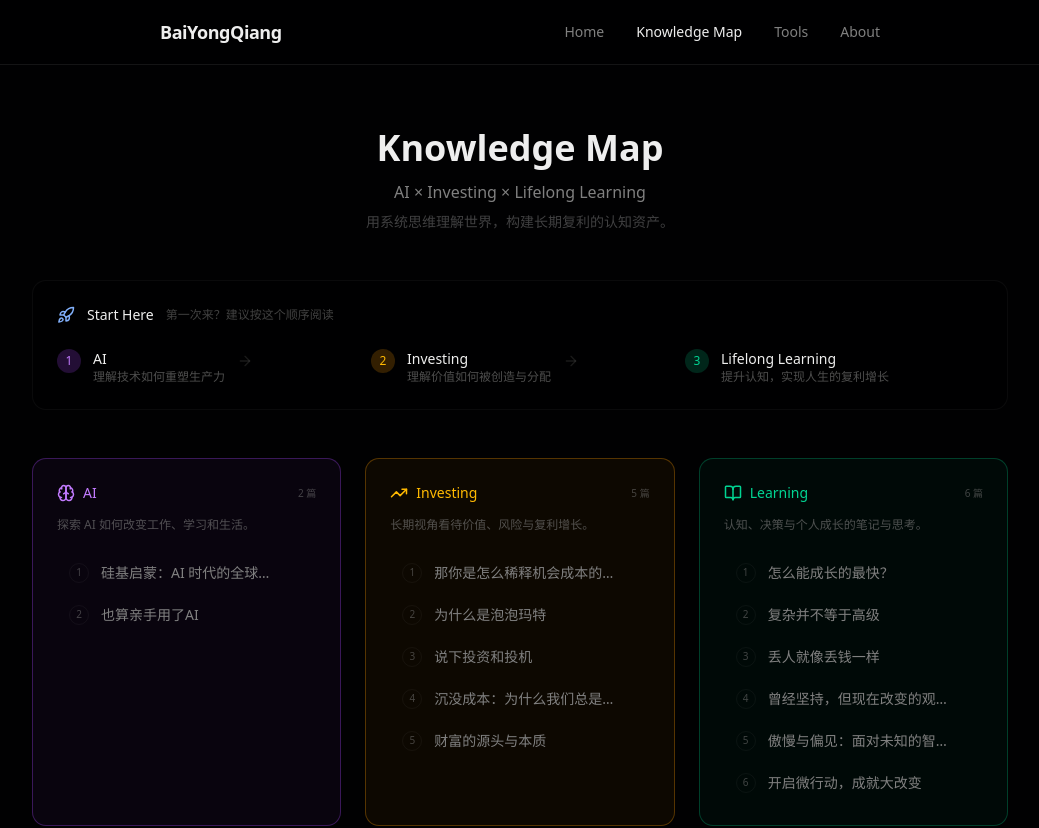
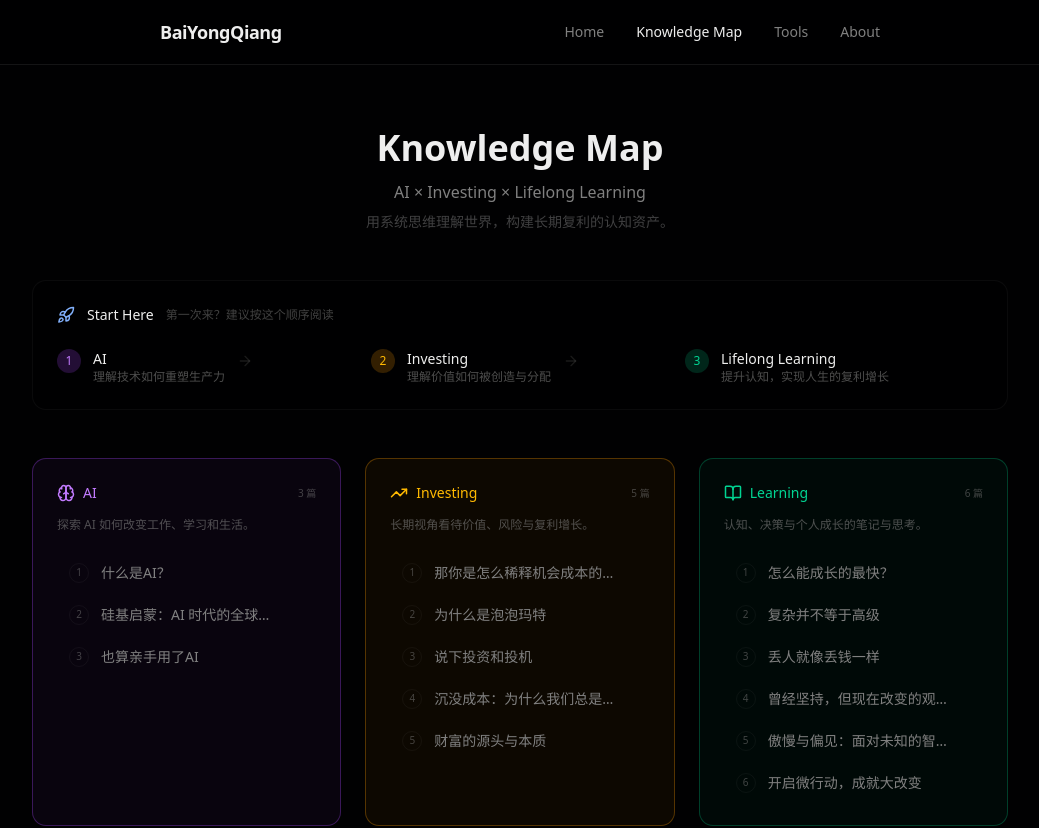
Before and after one commit to w1105860179/baiyongqiang-site, a Next.js app: page /knowledge in a window 1280 px wide. Shown: the top 828 px of the page, without its empty margins (120-1159 px from the left). Built offline with nearby package versions, Linux system fonts and the light colour scheme.

Commit message:
feat: 知识地图 AI 板块新增「什么是AI？」为首篇

```diff
--- a/src/app/knowledge/page.tsx
+++ b/src/app/knowledge/page.tsx
@@ -15,6 +15,7 @@ const areas = {
     bgColor: 'bg-purple-500/5',
     description: '探索 AI 如何改变工作、学习和生活。',
     topics: [
+      { label: '什么是AI？', href: '/ai/what-is-ai' },
       { label: '硅基启蒙：AI 时代的全球重构', href: '/ai/silicon-enlightenment' },
       { label: '也算亲手用了AI', href: '/ai/my-first-ai-website' },
     ],
@@ -196,6 +197,7 @@ export default function KnowledgeMap() {
                   color: 'text-purple-400',
                   title: '想了解 AI 与实践',
                   articles: [
+                    { label: '什么是AI？', href: '/ai/what-is-ai' },
                     { label: '也算亲手用了AI', href: '/ai/my-first-ai-website' },
                     { label: '硅基启蒙：AI 时代的全球重构', href: '/ai/silicon-enlightenment' },
                   ],
```
